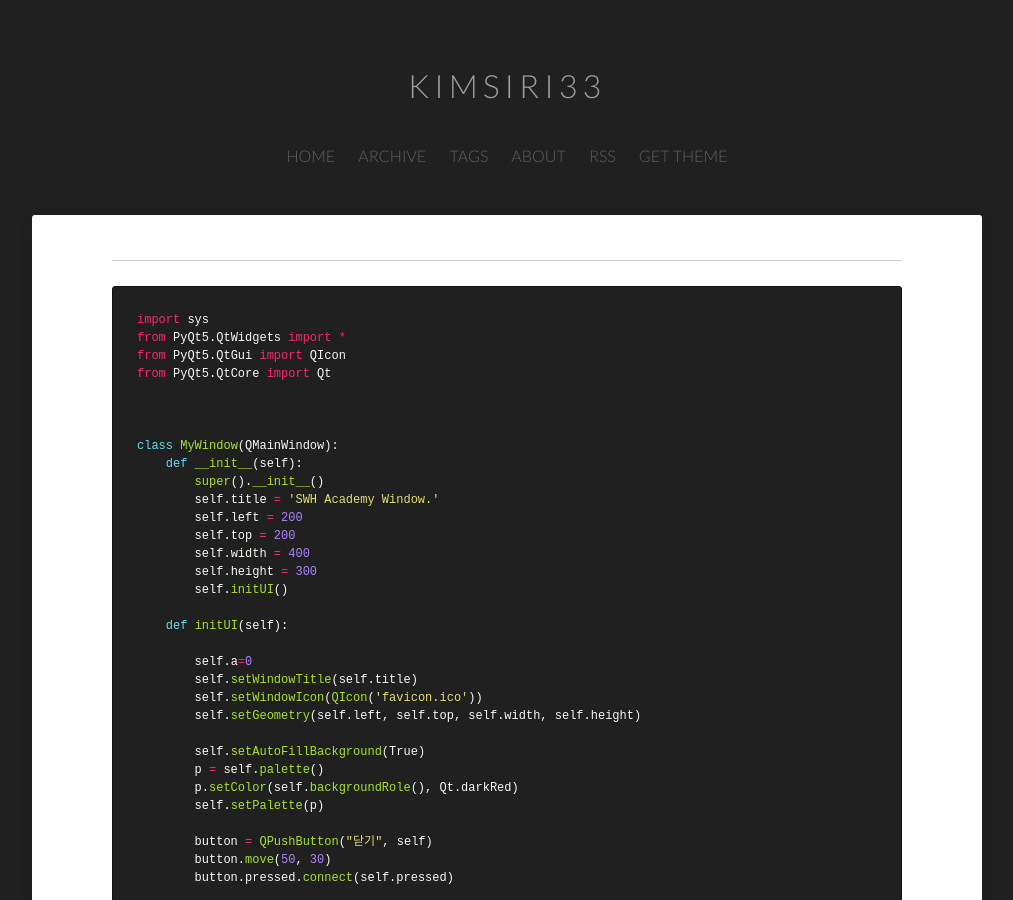
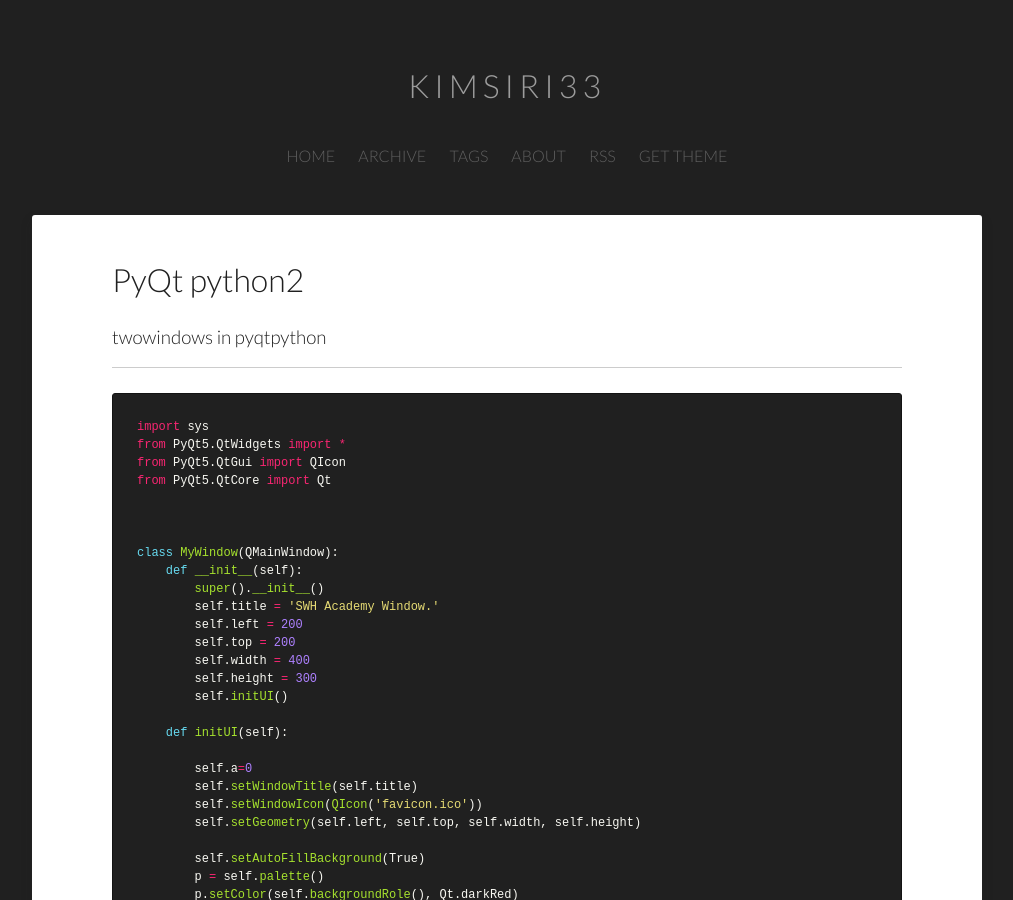
Before and after one commit to kimsiri33/kimsiri33.github.com, a Jekyll site: the page built from _posts/2021-08-21-PyQt2.md, in a window 1280 px wide and 900 px high. Shown: the whole window, without its empty margins (133-1146 px from the left). Built offline with Jekyll 4.4.1, drawn with Linux system fonts in a browser that asks for light colours; our own code applies the rules of GitHub Pages for plain Markdown files; some of the changed text lies outside the part shown.

Commit message:
Update 2021-08-21-PyQt2.md

````diff
--- a/_posts/2021-08-21-PyQt2.md
+++ b/_posts/2021-08-21-PyQt2.md
@@ -1,12 +1,11 @@
 ---
 layout: post
 categories: posts
-title:PyQtpython2
-subtitle:two windows in pyqt python
+title: PyQt python2
+subtitle: twowindows in pyqtpython
 tags: [code post]
 date-string: AUGUST 21, 2021
 ---
-
 
 
 ```python
````
